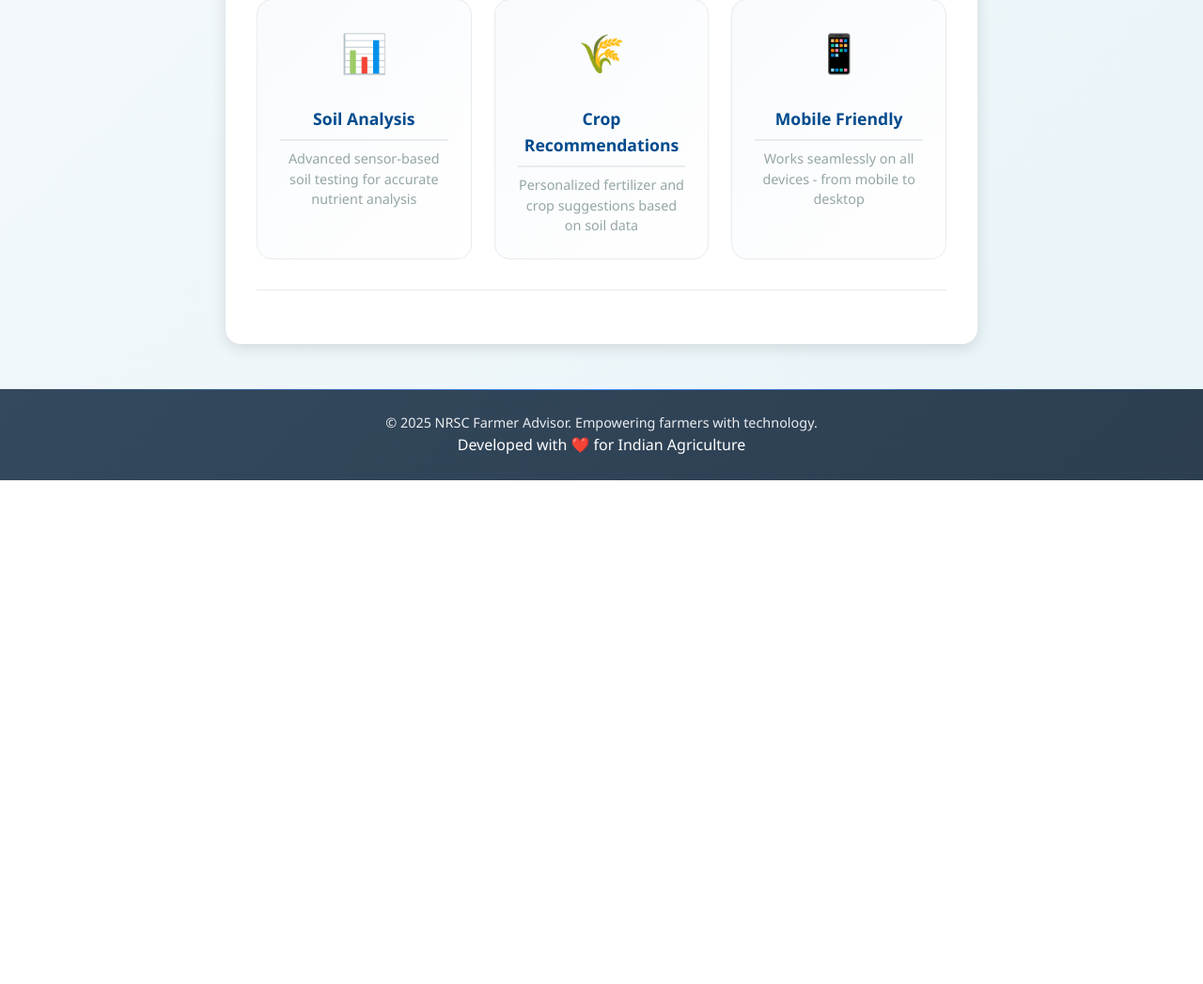
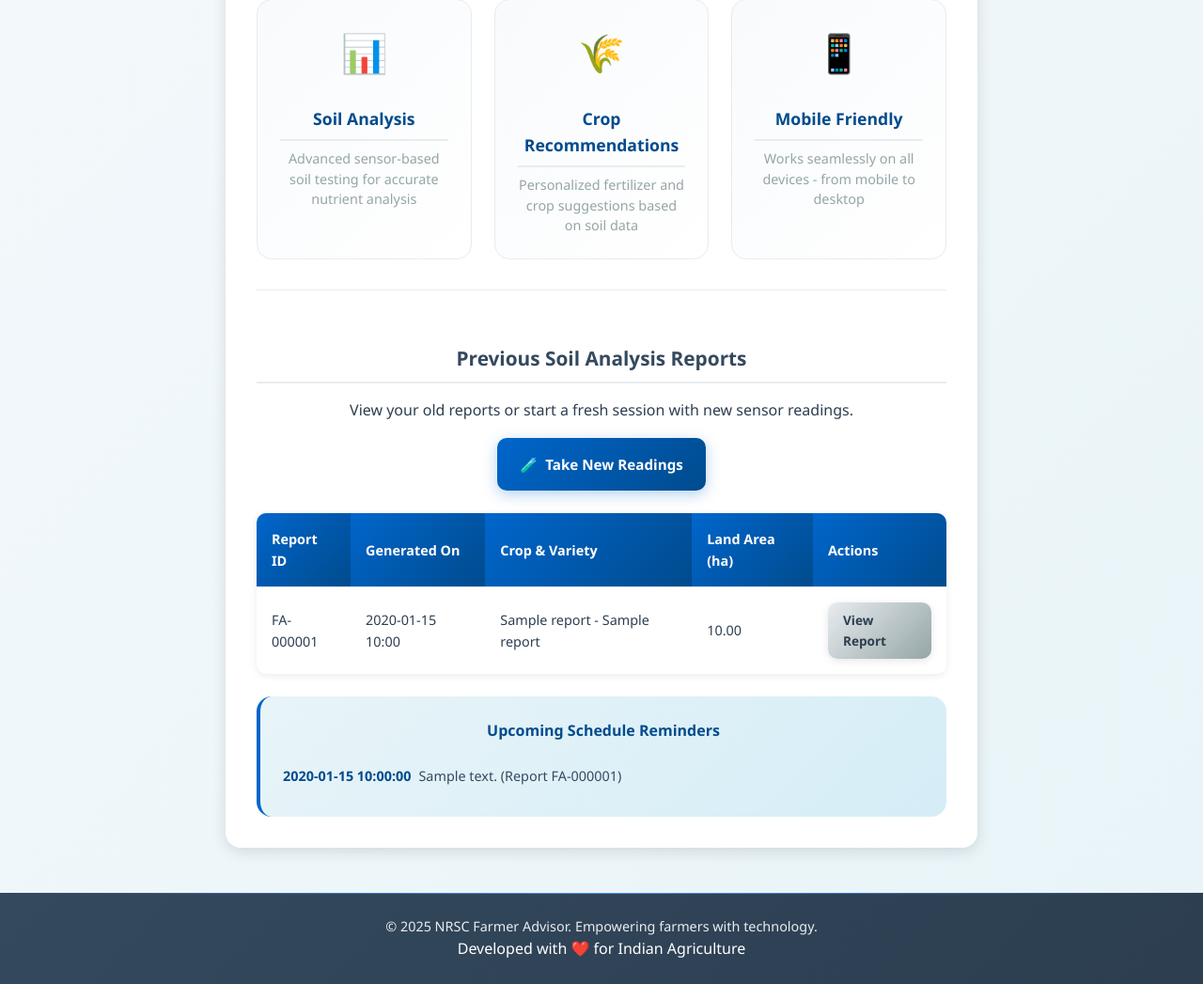
Before and after one commit to Prasanth535/nrsc_farmer_calculator, a Flask app: template templates/index.html in a window 1280 px wide. Shown: the part 952-1999 px from the top of the page at 94% size. Before the commit the page ends 1463 px from the top, so only its background shows below. Run offline with Flask 3, Linux system fonts and the light colour scheme; the template is opened without the code that fills it: most values are stand-ins (such as "Sample title", 1, 10 or a date in 2020); some libraries are stand-ins or nearby versions.

Commit message:
Update index.html

```diff
--- a/templates/index.html
+++ b/templates/index.html
@@ -2,12 +2,14 @@
 {% block content %}
 <div class="card welcome-card">
     <div class="welcome-header">
-        <div class="welcome-icon"> <img src="{{ url_for('static', filename='app_logo.png') }}" alt="NRSC Farmer Advisor"> </div>
+        <div class="welcome-icon">
+            <img src="{{ url_for('static', filename='app_logo.png') }}" alt="NRSC Farmer Advisor">
+        </div>
         <h2 class="center-title">Welcome to NRSC Farmer Advisor</h2>
         <p class="welcome-subtitle">Revolutionizing Agriculture with Smart Technology</p>
     </div>
 
-
+    <!-- LANGUAGE SELECTION (unchanged) -->
     <div class="language-section">
         <h3 class="text-center">Choose Your Language</h3>
         <p class="text-center mb-1">Select your preferred language to continue</p>
@@ -41,6 +43,7 @@
         </form>
     </div>
 
+    <!-- FEATURES BLOCK (unchanged) -->
     <div class="features-grid">
         <div class="feature-item">
             <div class="feature-icon">📊</div>
@@ -61,9 +64,98 @@
 
     <div class="welcome-footer">
         <p class="text-center">
-            <small> </small>
+            <small></small>
         </p>
     </div>
+
+    <!-- ========== NEW: OLD REPORTS + NOTIFICATIONS ========== -->
+    <div class="reports-wrapper">
+        <h3 class="text-center">Previous Soil Analysis Reports</h3>
+        <p class="text-center mb-1">
+            View your old reports or start a fresh session with new sensor readings.
+        </p>
+
+        <!-- Take new readings button -->
+        <div class="reports-actions">
+            <a href="{{ url_for('farmer_details') }}" class="primary-btn">
+                <span class="btn-icon">🧪</span>
+                Take New Readings
+            </a>
+        </div>
+
+        <!-- Old reports list -->
+        {% if recent_reports %}
+        <div class="reports-section">
+            <table class="readings-table reports-table">
+                <thead>
+                    <tr>
+                        <th>Report ID</th>
+                        <th>Generated On</th>
+                        <th>Crop & Variety</th>
+                        <th>Land Area (ha)</th>
+                        <th>Actions</th>
+                    </tr>
+                </thead>
+                <tbody>
+                    {% for r in recent_reports %}
+                    <tr>
+                        <td>FA-{{ "%06d"|format(r.id) }}</td>
+                        <td>
+                            {% if r.created_at %}
+                                {{ r.created_at.strftime('%Y-%m-%d %H:%M') }}
+                            {% endif %}
+                        </td>
+                        <td>
+                            {{ r.crop_name or '-' }}
+                            {% if r.variety_name %}
+                                - {{ r.variety_name }}
+                            {% endif %}
+                        </td>
+                        <td>
+                            {% if r.land_area_ha is not none %}
+                                {{ "%.2f"|format(r.land_area_ha) }}
+                            {% else %}
+                                -
+                            {% endif %}
+                        </td>
+                        <td>
+                            <a href="{{ url_for('report', report_id=r.id) }}" class="secondary-btn reports-view-btn">
+                                View Report
+                            </a>
+                        </td>
+                    </tr>
+                    {% endfor %}
+                </tbody>
+            </table>
+        </div>
+        {% else %}
+        <p class="text-center no-reports-note">
+            No previous reports found yet. Start by taking new readings.
+        </p>
+        {% endif %}
+
+        <!-- Upcoming notifications (fertilizer / irrigation reminders) -->
+        {% if upcoming_notifications %}
+        <div class="notifications-section">
+            <h4 class="text-center notifications-title">Upcoming Schedule Reminders</h4>
+            <ul class="notifications-list">
+                {% for n in upcoming_notifications %}
+                <li class="notification-item">
+                    <span class="notification-date">{{ n.date }}</span>
+                    <span class="notification-text">
+                        {{ n.message }}
+                        {% if n.report_id %}
+                            (Report FA-{{ "%06d"|format(n.report_id) }})
+                        {% endif %}
+                    </span>
+                </li>
+                {% endfor %}
+            </ul>
+        </div>
+        {% endif %}
+    </div>
+    <!-- ========== END NEW SECTION ========== -->
+
 </div>
 
 <style>
@@ -195,6 +287,79 @@
         border-top: 1px solid var(--light-gray);
     }
 
+    /* ===== NEW: OLD REPORTS + NOTIFICATIONS ===== */
+    .reports-wrapper {
+        margin-top: var(--space-xl);
+        text-align: left;
+    }
+
+    .reports-actions {
+        display: flex;
+        justify-content: center;
+        margin: var(--space-md) 0 var(--space-lg) 0;
+    }
+
+    .reports-section {
+        margin-bottom: var(--space-lg);
+    }
+
+    .reports-table th,
+    .reports-table td {
+        font-size: 0.9rem;
+    }
+
+    .reports-view-btn {
+        padding: var(--space-sm) var(--space-md);
+        font-size: 0.85rem;
+    }
+
+    .no-reports-note {
+        color: var(--medium-gray);
+        margin-top: var(--space-md);
+    }
+
+    .notifications-section {
+        margin-top: var(--space-lg);
+        background: linear-gradient(135deg, #e8f4f8 0%, #d5edf7 100%);
+        padding: var(--space-lg);
+        border-radius: var(--radius-lg);
+        border-left: 4px solid var(--primary-blue);
+    }
+
+    .notifications-title {
+        margin-bottom: var(--space-md);
+        color: var(--primary-dark);
+    }
+
+    .notifications-list {
+        list-style: none;
+        margin: 0;
+        padding: 0;
+    }
+
+    .notification-item {
+        display: flex;
+        flex-wrap: wrap;
+        gap: var(--space-sm);
+        padding: var(--space-sm) 0;
+        border-bottom: 1px solid var(--light-gray);
+        font-size: 0.9rem;
+    }
+
+    .notification-item:last-child {
+        border-bottom: none;
+    }
+
+    .notification-date {
+        font-weight: 600;
+        color: var(--primary-dark);
+        min-width: 110px;
+    }
+
+    .notification-text {
+        color: var(--dark-gray);
+    }
+
     @media (max-width: 768px) {
         .features-grid {
             grid-template-columns: 1fr;
@@ -212,6 +377,10 @@
         .welcome-icon {
             font-size: 3rem;
         }
+
+        .notifications-section {
+            padding: var(--space-md);
+        }
     }
 </style>
 {% endblock %}
```
